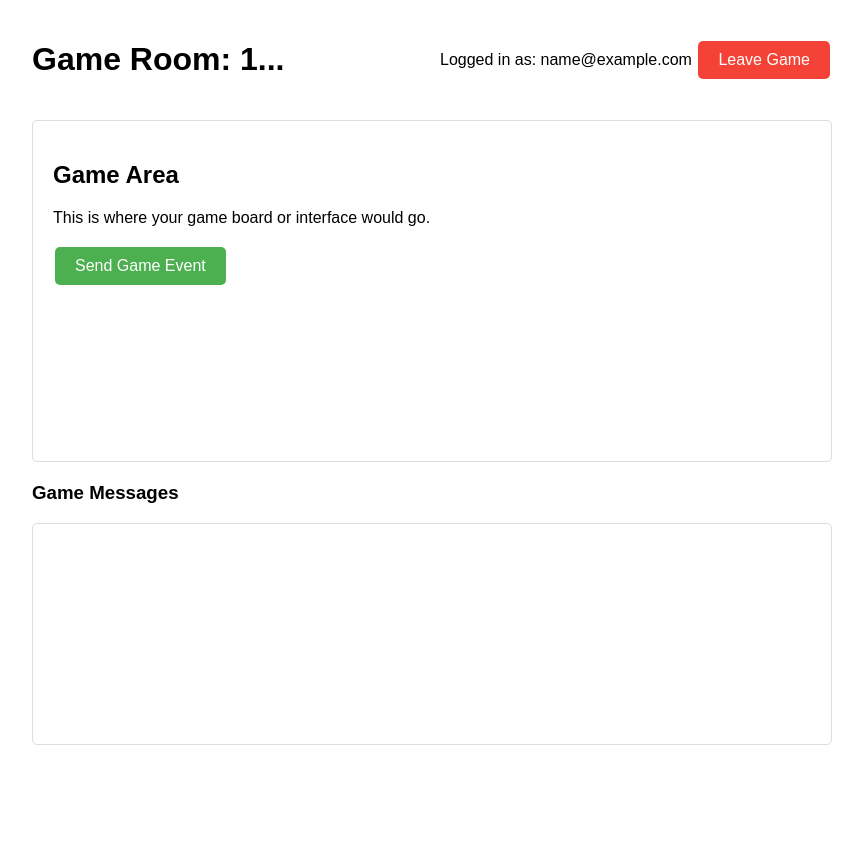
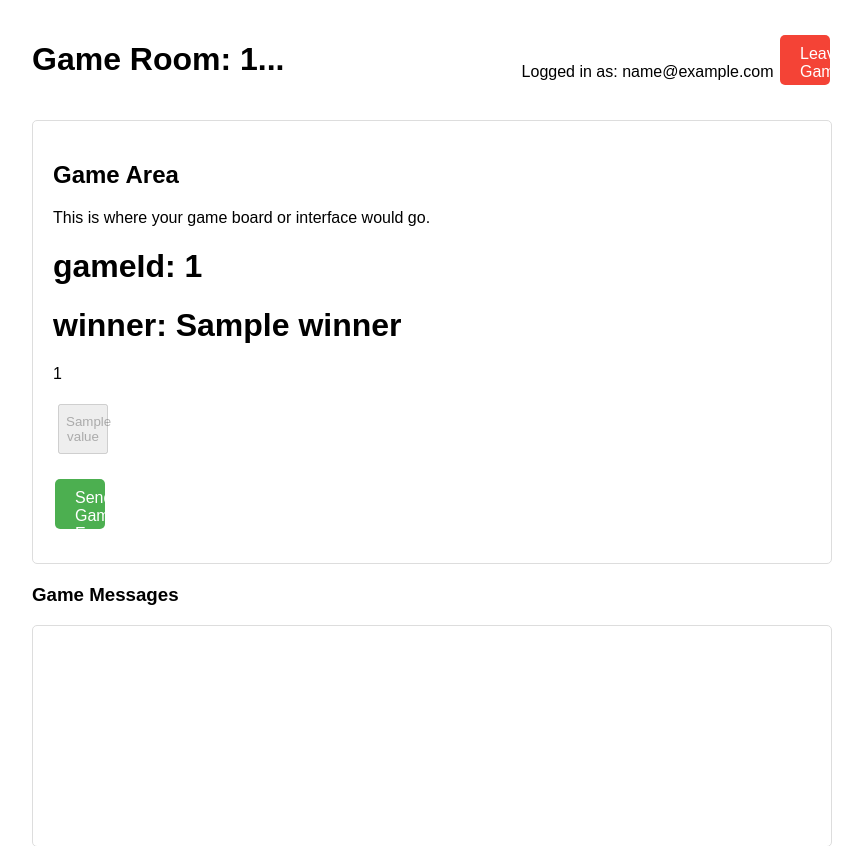
Before and after one commit to PommereningMartin/tic-tac-toe, a Flask app: template templates/gameV2.html in a window 1280 px wide. Shown: the top 846 px of the page, without its empty margins (208-1071 px from the left). Before the commit the page ends 745 px from the top, so only its background shows below. Run offline with Flask 3, Linux system fonts and the light colour scheme; tables that the repository leaves empty hold one stand-in row (values such as "Sample post"); the template is opened without the code that fills it: values that come from a table or form of the project are taken from there, most other values are stand-ins (such as "Sample title", 1, 10 or a date in 2020); some libraries are stand-ins or nearby versions.

Commit message:
- apply updated board to all user in a room

```diff
--- a/app.py
+++ b/app.py
@@ -15,7 +15,7 @@ from flask_sqlalchemy import SQLAlchemy
 from authlib.integrations.flask_client import OAuth
 
 from auth import google_blueprint
-from game_service import game_service
+from game_service import game_service, GameService
 from waiting_room import WaitingRoom
 
 # Configure logging
@@ -226,15 +226,6 @@ def clear_players():
 @app.route("/startGame", methods=["POST"])
 @login_required
 def start():
-    """
-    TODO´s
-    - create user
-    - put user into que
-    - create new game everytime at least 2 users are in the que
-      that are not already in a game
-    - show list of current users
-    :return:
-    """
     new_game = game_service.new()
     if len(users) > 0:
         new_game.player_1.name = users[0].name
@@ -252,22 +243,17 @@ def start():
 @login_required
 def game():
     args = request.args
-    # TODO: validate that gameId is allways an int -> throw 500 if not
     game_id = int(args['gameId'])
     return render_template('game.html', game=game_service.game(game_id).get_state())
 
 def create_random_user():
-    # Generate random string for google_id
     random_google_id = ''.join(random.choices(string.digits, k=21))
 
-    # Generate random email
     random_string = ''.join(random.choices(string.ascii_lowercase, k=8))
     random_email = f"{random_string}@example.com"
 
-    # Create random name
     random_name = ''.join(random.choices(string.ascii_lowercase, k=6)).capitalize()
 
-    # Create new user
     new_user = User(
         google_id=random_google_id,
         email=random_email,
@@ -292,11 +278,10 @@ from flask_socketio import SocketIO, emit, join_room, leave_room
 
 socketio = SocketIO(app)
 
-logged_in_users = {}  # {email: user_data}
-active_game_rooms = {}  # {room_id: {created_at, players: [emails], game_state}}
+logged_in_users = {}
+active_game_rooms = {}
 
 
-# Helper functions
 def get_user_from_session():
     return session.get("user")
 
@@ -306,7 +291,6 @@ def is_user_logged_in():
 
 
 def create_game_room(creator_email):
-    """Create a new game room."""
     room_id = str(uuid.uuid4())
     active_game_rooms[room_id] = {
         "created_at": datetime.now().isoformat(),
@@ -318,7 +302,6 @@ def create_game_room(creator_email):
 
 
 def clean_inactive_rooms():
-    """Remove inactive game rooms (no players)."""
     to_remove = []
     for room_id, room_data in active_game_rooms.items():
         if not room_data["players"]:
@@ -333,13 +316,11 @@ def clean_inactive_rooms():
 
 @app.route("/start_game")
 def start_game():
-    """Start a new game room."""
     if not is_user_logged_in():
         return redirect(url_for("login"))
 
     user = get_user_from_session()
     room_id = create_game_room(user["email"])
-    print('00000', active_game_rooms)
     logger.info(f"New game room created: {room_id} by {user['email']}")
     return redirect(url_for("game_room", room_id=room_id))
 
@@ -351,20 +332,18 @@ def game_room(room_id):
 
     user = get_user_from_session()
 
-    # Check if room exists
     if room_id not in active_game_rooms:
         return render_template("error.html", message="Game room not found!"), 404
 
-    # Add user to room if not already in
     if user["email"] not in active_game_rooms[room_id]["players"]:
         active_game_rooms[room_id]["players"].append(user["email"])
 
-    return render_template("gameV2.html", room_id=room_id, user=user, room_data=active_game_rooms[room_id])
+    game = game_service.new()
+    return render_template("gameV2.html", room_id=room_id, user=user,game=game.get_state(), room_data=active_game_rooms[room_id])
 
 
 @app.route("/api/rooms")
 def list_rooms():
-    """API endpoint to list all active game rooms."""
     if not is_user_logged_in():
         return jsonify({"error": "Not logged in"}), 401
 
@@ -372,7 +351,6 @@ def list_rooms():
     return jsonify({"rooms": active_game_rooms})
 
 
-# Error handlers
 @app.errorhandler(404)
 def page_not_found(e):
     return render_template("error.html", message="Page not found"), 404
@@ -383,12 +361,10 @@ def server_error(e):
     return render_template("error.html", message="Server error. Please try again later."), 500
 
 
-# Socket.IO event handlers
 @socketio.on("connect")
 def handle_connect():
-    """Handle client connection."""
     if not is_user_logged_in():
-        return False  # Reject connection if not logged in
+        return False
 
     user = get_user_from_session()
     logger.info(f"Socket connected: {user['email']}")
@@ -404,7 +380,6 @@ def handle_disconnect():
 
 @socketio.on("join_game")
 def handle_join_game(data):
-    """Handle a user joining a game room."""
     if not is_user_logged_in():
         return
 
@@ -415,21 +390,17 @@ def handle_join_game(data):
         emit("error", {"data": "Room not found!"})
         return
 
-    # Join the Socket.IO room
     join_room(room_id)
 
-    # Add user to the game room if not already in
     if user["email"] not in active_game_rooms[room_id]["players"]:
         active_game_rooms[room_id]["players"].append(user["email"])
 
-    # Notify all users in the room
     emit("message", {
         "data": f"{user['name']} joined the game!",
         "user": user["email"],
         "timestamp": datetime.now().isoformat()
     }, room=room_id)
 
-    # Send current game state to the joining user
     emit("game_state", {
         "room_id": room_id,
         "players": active_game_rooms[room_id]["players"],
@@ -442,7 +413,6 @@ def handle_join_game(data):
 
 @socketio.on("leave_game")
 def handle_leave_game(data):
-    """Handle a user leaving a game room."""
     if not is_user_logged_in():
         return
 
@@ -453,21 +423,17 @@ def handle_leave_game(data):
         emit("error", {"data": "Room not found!"})
         return
 
-    # Leave the Socket.IO room
     leave_room(room_id)
 
-    # Remove user from the game room
     if user["email"] in active_game_rooms[room_id]["players"]:
         active_game_rooms[room_id]["players"].remove(user["email"])
 
-    # Notify all users in the room
     emit("message", {
         "data": f"{user['name']} left the game!",
         "user": user["email"],
         "timestamp": datetime.now().isoformat()
     }, room=room_id)
 
-    # Clean up if room is empty
     if not active_game_rooms[room_id]["players"]:
         logger.info(f"Game room {room_id} is now empty")
 
@@ -503,6 +469,24 @@ def handle_game_event(data):
 
     logger.info(f"Game event in room {room_id} by {user['email']}: {event_data}")
 
+@socketio.on("make_turn")
+def make_turn(data):
+    game_id = data['game_id']
+    room_id = data['room_id']
+    field_id = data['field_id']
+    foo = game_service.make_turn(game_id, field_id)
+    print(foo)
+    user = get_user_from_session()
+    # Render the template fragment
+    html = render_template(
+        "foo.html",
+        game=foo.get_state(),
+        user=session["user"]
+    )
+
+    # Send the rendered HTML back to the client
+    emit("game_update", {"html": html}, room=room_id)
+
 
 if __name__ == "__main__":
     socketio.run(app, debug=True, host=os.getenv('HOST)'), port=os.getenv('PORT'))
--- a/game.py
+++ b/game.py
@@ -1,4 +1,6 @@
 import random
+import uuid
+from uuid import uuid4
 
 from board import Board
 from player import Player
@@ -7,10 +9,10 @@ from game_state import GameState
 
 class Game(object):
 
-    def __init__(self, game_id: str, ):
+    def __init__(self):
         self.player_1 = Player(1, 'X')
         self.player_2 = Player(2, 'O')
-        self.id: int = random.randint(1, 100)
+        self.id: str  = str(uuid.uuid4())
         # TODO: decided to use board or grid and use it all over the place
         self.board = Board(3, 3)
         self.current_turn = 0
--- a/game_state.py
+++ b/game_state.py
@@ -2,7 +2,7 @@ from typing import TypedDict, List, NotRequired
 
 
 class GameState(TypedDict):
-    id: int
+    id: str
     player1Name: str
     player2Name: str
     grid: List
--- a/templates/gameV2.html
+++ b/templates/gameV2.html
@@ -45,6 +45,16 @@
             margin: 4px 2px;
             cursor: pointer;
             border-radius: 5px;
+            width: 50px;
+            height: 50px;
+        }
+        .foo_button {
+            width: 50px;
+            height: 50px;
+            margin: 5px;
+        }
+        p {
+            display: flex;
         }
         .leave-button {
             background-color: #f44336;
@@ -63,8 +73,35 @@
 <div class="game-area">
     <h2>Game Area</h2>
     <p>This is where your game board or interface would go.</p>
+    <div id="game-state-display">
+        <div class="playground">
+            {% set gameId = game['id'] %}
+            <h1>gameId: {{ game['id'] }}</h1>
+            <h1>winner: {{ game['winner'] }}</h1>
+            {% set foo = game['id'] %}
+            {{ game['grid'] }}
+            {% for row in game['grid'] %}
+                {% set rowIndex = loop.index -1 %}
+                <p>
+                    {% for col in row %}
+                        {% set colIndex = loop.index -1 %}
+                        {% set id = rowIndex,colIndex %}
+                        {% if col.isEnabled %}
+                            <button class="foo_button" name="{{gameId}}" id="{{id}}" onclick="makeTurn(this.id, this.name)">{{col['value']}}</button>
+                        {% else %}
+                            <button class="foo_button" disabled name="{{gameId}}" id={{rowIndex,colIndex}}
+                                    onclick="makeTurn(this.id, this.name)">{{col['value']}}</button>
+                        {% endif %}
+                    {% endfor %}
+                </p>
+            {% endfor %}
+        </div>
+    </div>
     <button onclick="sendGameEvent()" class="button">Send Game Event</button>
 </div>
+
+
+
 
 <h3>Game Messages</h3>
 <div id="messages" class="messages"></div>
@@ -72,6 +109,7 @@
 <script>
     const socket = io();
     const roomId = "{{ room_id }}";
+    const userId = "{{ user['id'] }}";
 
     // Join the game room when page loads
     socket.emit("join_game", { room_id: roomId });
@@ -83,7 +121,9 @@
 
     // Listen for game updates
     socket.on("game_update", (data) => {
-        addMessage("Game Update: " + data.data);
+        console.log(data);
+        document.getElementById("game-state-display").innerHTML = data.html;
+        // addMessage("Game Update: " + data.data);
     });
 
     // Listen for errors
@@ -118,6 +158,11 @@
     window.addEventListener("beforeunload", () => {
         socket.emit("leave_game", { room_id: roomId });
     });
+
+    function makeTurn(id, gameId){
+        document.getElementById(id).disabled = true;
+        socket.emit("make_turn", {game_id: gameId, field_id: id, player_id: userId, room_id: roomId})
+    }
 </script>
 </body>
 </html>
```
Also changed, not shown: game_service.py (+12 -9 lines).
